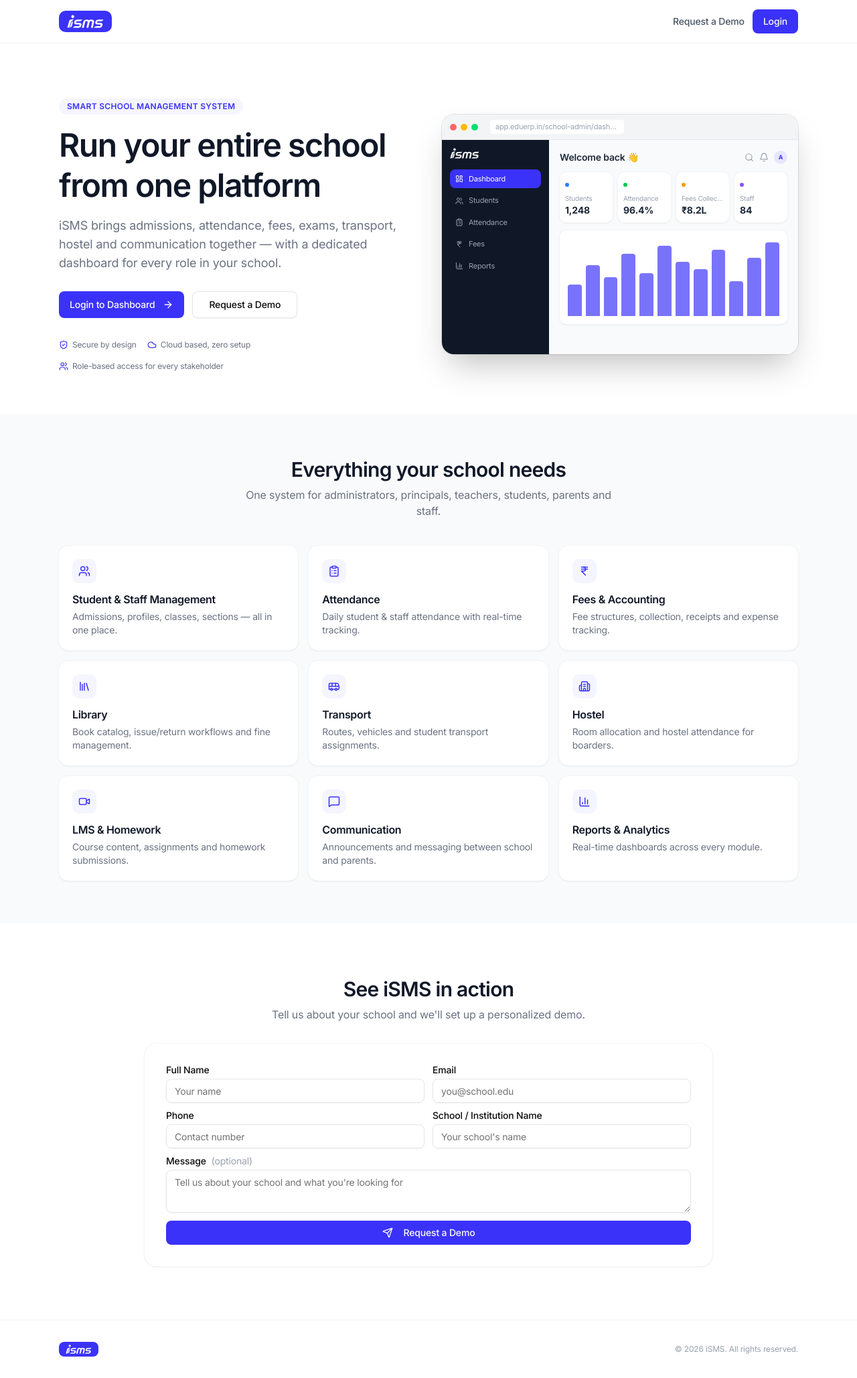
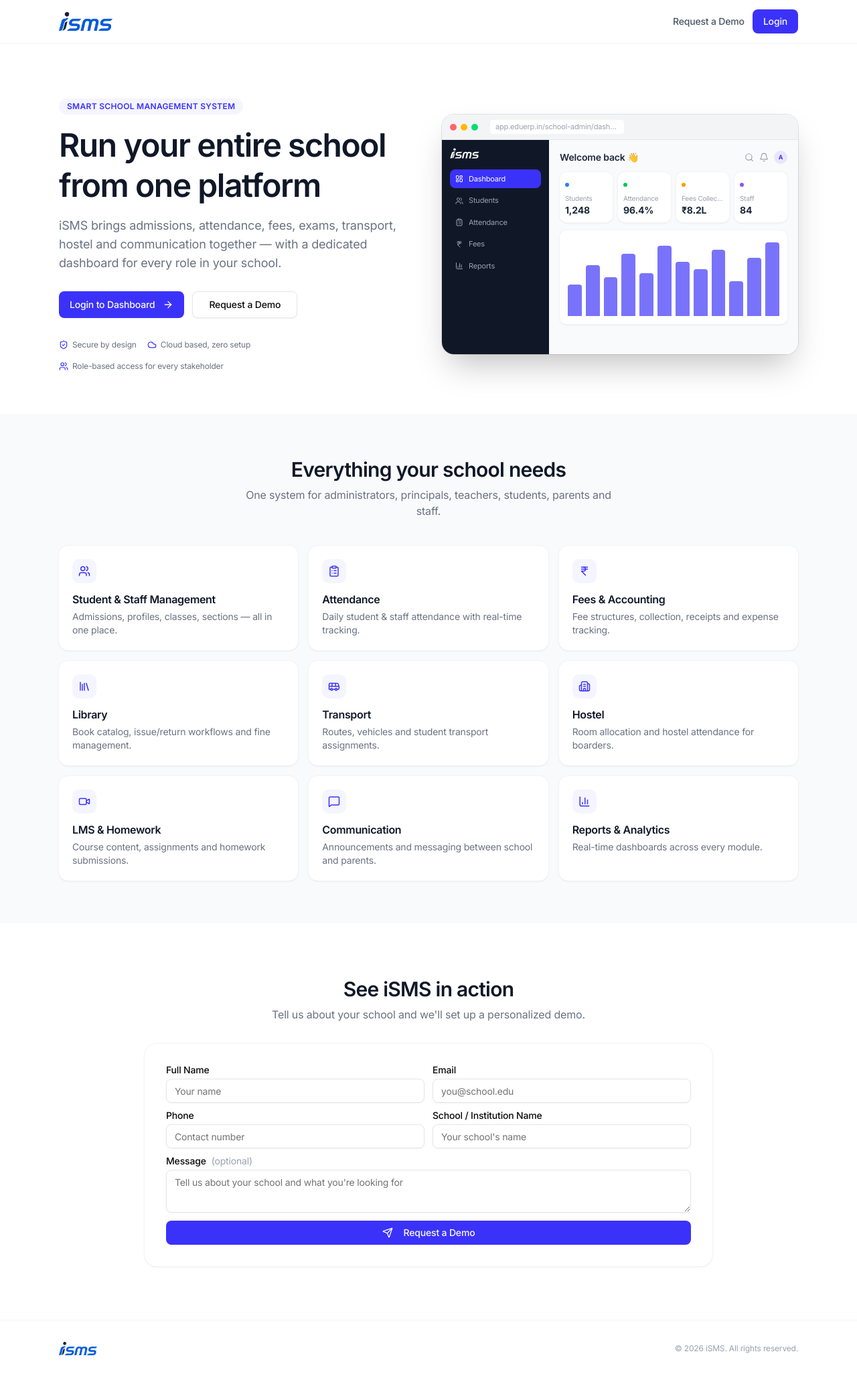
Before and after one commit to educationhub1810-png/erp-school, a Next.js app: page / in a window 1280 px wide. Shown: the whole page at 67% size. Built offline with nearby package versions, Linux system fonts and the light colour scheme; no server answers.

Commit message:
style(landing): use the blue iSMS logo in nav and footer
Both sit on white backgrounds, so the blue logo works directly without
the indigo pill wrapper the white wordmark needed for contrast.

```diff
--- a/app/landing/landing-page.tsx
+++ b/app/landing/landing-page.tsx
@@ -41,9 +41,9 @@ export function LandingPage() {
       {/* Nav */}
       <header className="sticky top-0 z-20 bg-white/90 backdrop-blur border-b border-gray-100">
         <div className="max-w-6xl mx-auto flex items-center justify-between px-4 sm:px-6 py-3.5">
-          <div className="bg-indigo-600 rounded-lg px-3 py-1.5 flex items-center shrink-0">
+          <div className="flex items-center shrink-0">
             {/* eslint-disable-next-line @next/next/no-img-element */}
-            <img src="/isms-wordmark-white.svg" alt="iSMS" className="h-5 w-auto" />
+            <img src="/isms-logo-blue.png" alt="iSMS" className="h-7 w-auto" />
           </div>
           <div className="flex items-center gap-2 sm:gap-3">
             <a
@@ -136,9 +136,9 @@ export function LandingPage() {
       {/* Footer */}
       <footer className="border-t border-gray-100 py-8">
         <div className="max-w-6xl mx-auto px-4 sm:px-6 flex flex-col sm:flex-row items-center justify-between gap-3">
-          <div className="bg-indigo-600 rounded-md px-2.5 py-1 flex items-center shrink-0">
+          <div className="flex items-center shrink-0">
             {/* eslint-disable-next-line @next/next/no-img-element */}
-            <img src="/isms-wordmark-white.svg" alt="iSMS" className="h-3.5 w-auto" />
+            <img src="/isms-logo-blue.png" alt="iSMS" className="h-5 w-auto" />
           </div>
           <p className="text-xs text-gray-400">© {new Date().getFullYear()} iSMS. All rights reserved.</p>
         </div>
```
